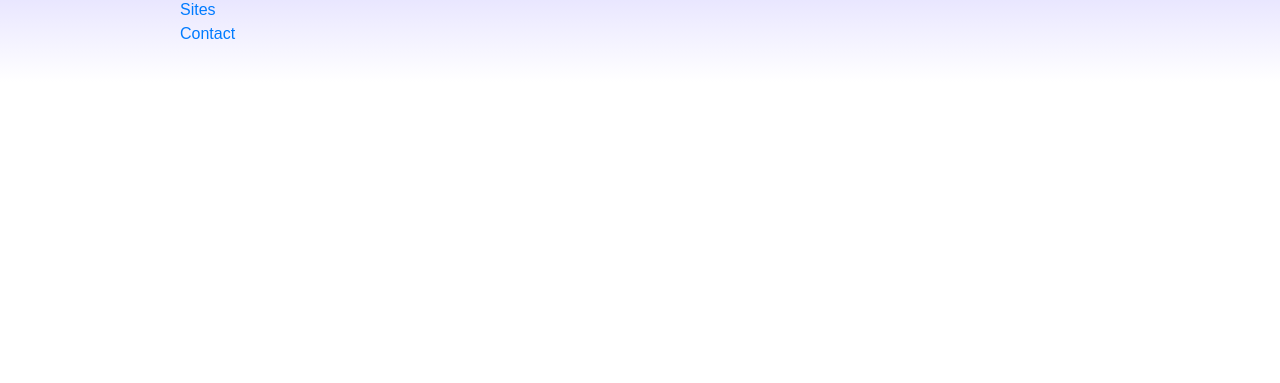
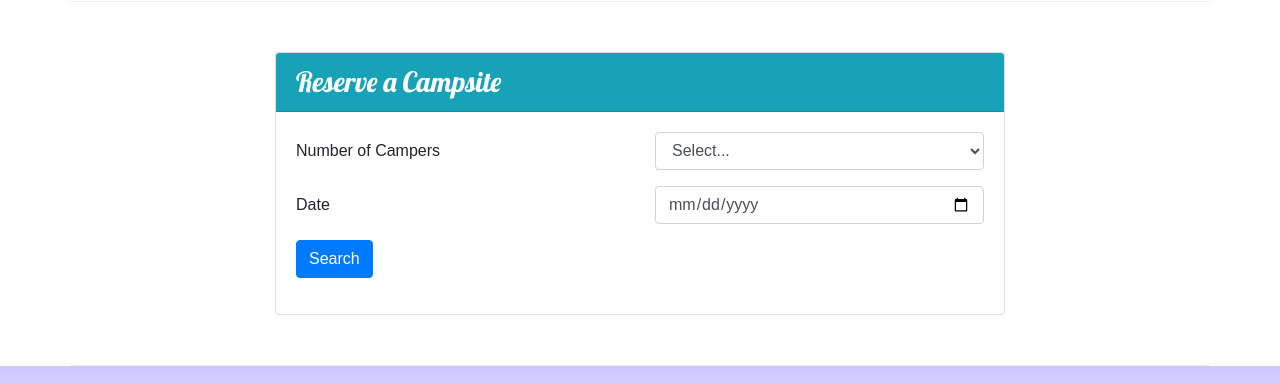
Before and after one commit to robertladd33/nucampsite, a website: page index.html in a window 1280 px wide. Shown: the part 1151-1534 px from the top of the page. Before the commit the page ends 1233 px from the top, so only its background shows below. Drawn offline with nearby package versions, Linux system fonts and the light colour scheme.

Commit message:
Week 2 Assignment

```diff
--- a/index.html
+++ b/index.html
@@ -23,19 +23,24 @@
         <div class="container">
             <div class="row">
                 <div class="col-4 col-sm-3 col-md-2 alight-self-center">
-                    <img src="img/logo.png" class="img-fluid" />
+                    <img src="img/logo.png" class="img-fluid" alt="Nucamp Logo" />
                 </div>
                 <div class="col">
                     <h1>NuCamp</h1>
                     <h2>a better way to camp</h2>
                 </div>
+                <div class="col mr-3 col-md-4 col-xl-2 mt-4">
+                    <a href="#reserveForm" class="btn btn-info btn-lg text-nowrap">Reserve Campsite</a>
+                </div>
             </div>
         </div>
+
+
     </header>
 
     <nav class="navbar navbar-expand-sm navbar-dark sticky-top">
         <div class="container">
-            <a class="navbar-brand" href="#"><img src="img/logo.png" height="30" width="30" /> </a>
+            <a class="navbar-brand" href="#"><img src="img/logo.png" height="30" width="30" alt="Nucamp Logo" /> </a>
             <button class="navbar-toggler" type="button" data-toggle="collapse" data-target="#nucampNavbar">
                 <span class="navbar-toggler-icon"></span>
             </button>
@@ -71,8 +76,13 @@
                 <h2>Featured Campsites</h2>
             </div>
             <div class="col">
-                <h3>React Lake Campground</h3>
-                <p class="d-none d-sm-block">Nestled in the foothills of the Chrome Mountains, this campground on the shores of the pristine React Lake is a favorite for fly fishers.</p>
+                <div class="media">
+                    <div class="media-body align-self-center">
+                        <h3>React Lake Campground</h3>
+                        <p class="d-none d-sm-block">Nestled in the foothills of the Chrome Mountains, this campground on the shores of the pristine React Lake is a favorite for fly fishers.</p>
+                    </div>
+                    <img class="d-flex ml-3 img-thumbnail" src="img/react-lake-thumb.jpg" alt="Breadcrumb Trail Thumbnail" />
+                </div>
             </div>
         </div>
 
@@ -86,6 +96,43 @@
                     <div class="media-body alight-self-center">
                         <h3>Bootstrap Outfitters</h3>
                         <p class="d-none d-sm-block">Bootstrap Outfitters supplies you with gear you need at prices you can't beat.</p>
+                    </div>
+                </div>
+            </div>
+        </div>
+
+        <div class="row row-content">
+            <div class="col col-sm-8 mx-auto"> <!--This is where I modified to make it look better, col-sm from 6 to 8-->
+                <div class="card">
+                    <h3 class="card-header text-white bg-info text-nowrap">Reserve a Campsite</h3>
+                    <div class="card-body">
+                        <form id="reserveForm">
+                            <div class="row form-group">
+                                <label class="col-sm-6 col-form-label">Number of Campers</label>
+                                <div class="col-sm-6">
+                                    <select class="form-control" name="numCampers" id="numCampers">
+                                        <option>Select...</option>
+                                        <option value="1">1</option>
+                                        <option value="2">2</option>
+                                        <option value="3">3</option>
+                                        <option value="4">4</option>
+                                        <option value="5">5</option>
+                                        <option value="6">6</option>
+                                    </select>
+                                </div>
+                            </div>
+                            <div class="row form-group">
+                                <label class="col-sm-6 col-form-label" for="date">Date</label>
+                                <div class="col-sm-6">
+                                    <input class="form-control" type="date" id="date" name="date" placeholder="mm/dd/yyyy">
+                                </div>
+                            </div>
+                            <div class="row form-group">
+                                <div class="col">
+                                    <button class="btn btn-primary" type="submit">Search</button>
+                                </div>
+                            </div>
+                        </form>
                     </div>
                 </div>
             </div>
```
